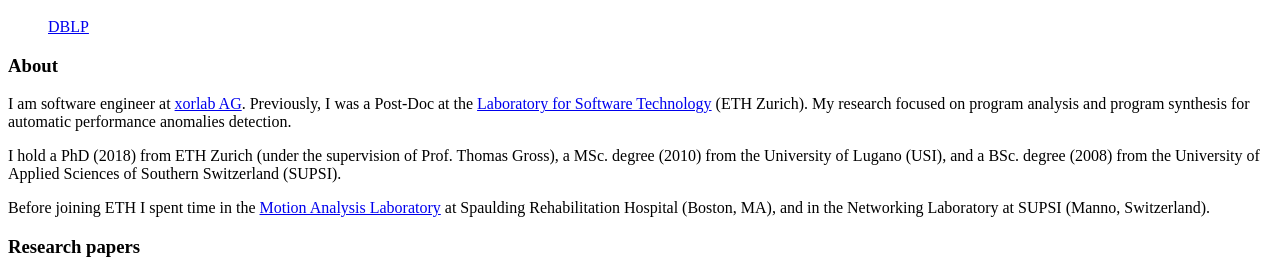
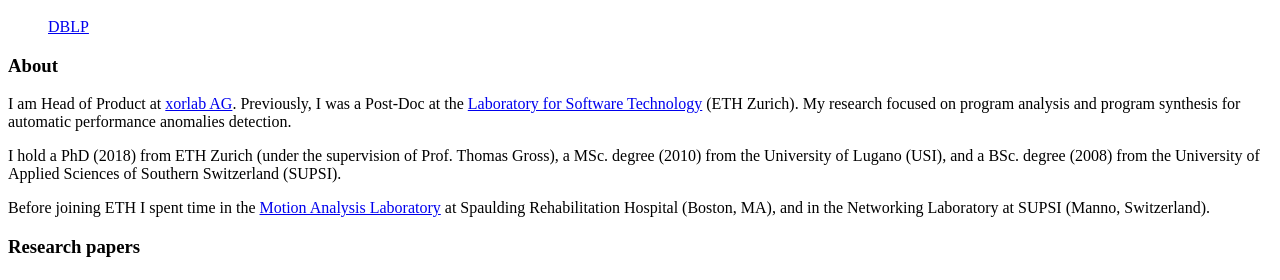
Before and after one commit to lucadt/lucadt.github.io, a Jekyll site: the page built from index.md, in a window 1280 px wide. Shown: the part 566-846 px from the top of the page. Built offline with Jekyll 4.4.1, drawn with Linux system fonts in a browser that asks for light colours; nearby versions of some CDN libraries; a style sheet for code colours, icons or effects is not loaded; the repository's description, which GitHub fills in, is left out; our own code applies the rules of GitHub Pages for plain Markdown files.

Commit message:
Update index.md

```diff
--- a/index.md
+++ b/index.md
@@ -4,7 +4,7 @@ layout: default
 
 ### [](#header-4) About
 
-I am software engineer at [xorlab AG](https://www.xorlab.com). Previously, I was a Post-Doc at the [Laboratory for Software Technology](http://www.lst.inf.ethz.ch) (ETH Zurich). My research focused on program analysis and program synthesis for automatic performance anomalies detection.
+I am Head of Product at [xorlab AG](https://www.xorlab.com). Previously, I was a Post-Doc at the [Laboratory for Software Technology](http://www.lst.inf.ethz.ch) (ETH Zurich). My research focused on program analysis and program synthesis for automatic performance anomalies detection.
 
 I hold a PhD (2018) from ETH Zurich (under the supervision of Prof. Thomas Gross), a MSc. degree (2010) from the University of Lugano (USI), and a BSc. degree (2008) from the  University of Applied Sciences of Southern Switzerland (SUPSI).
 
```
